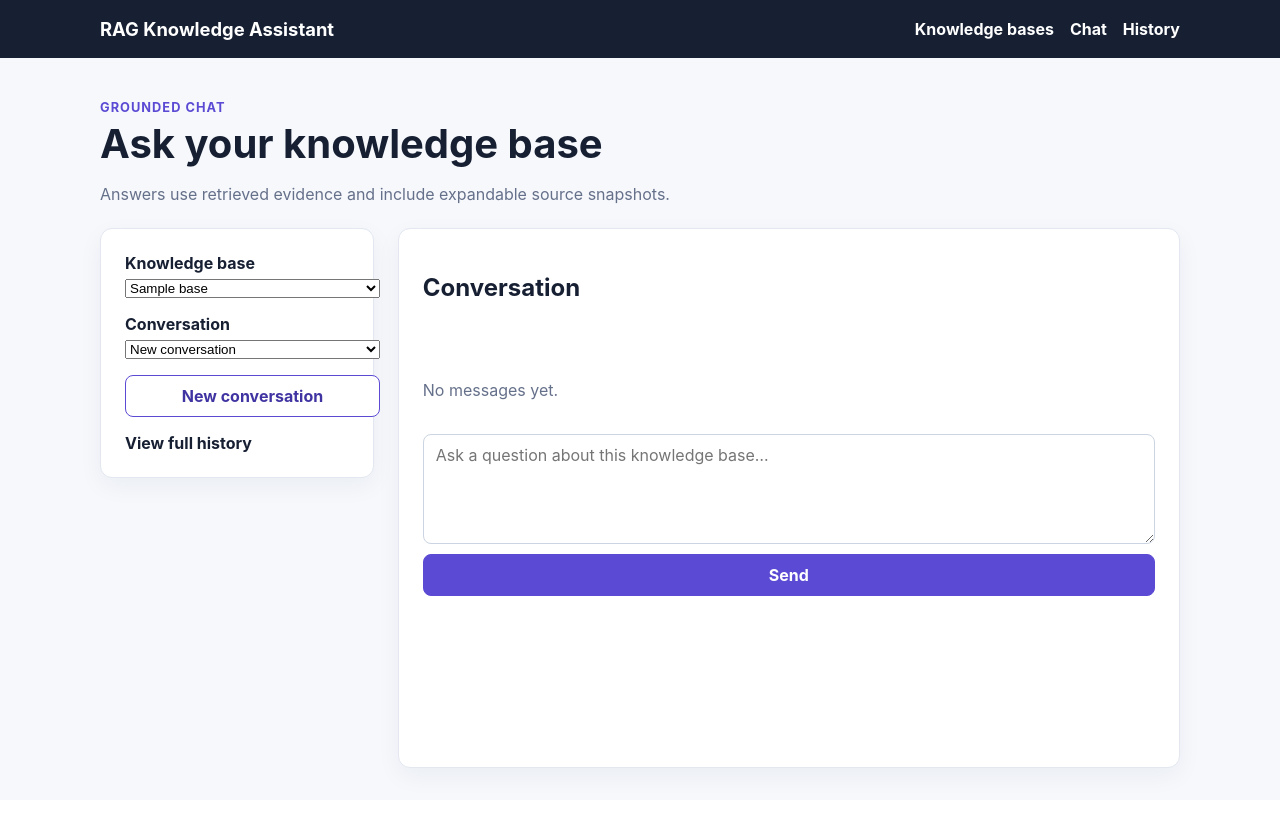
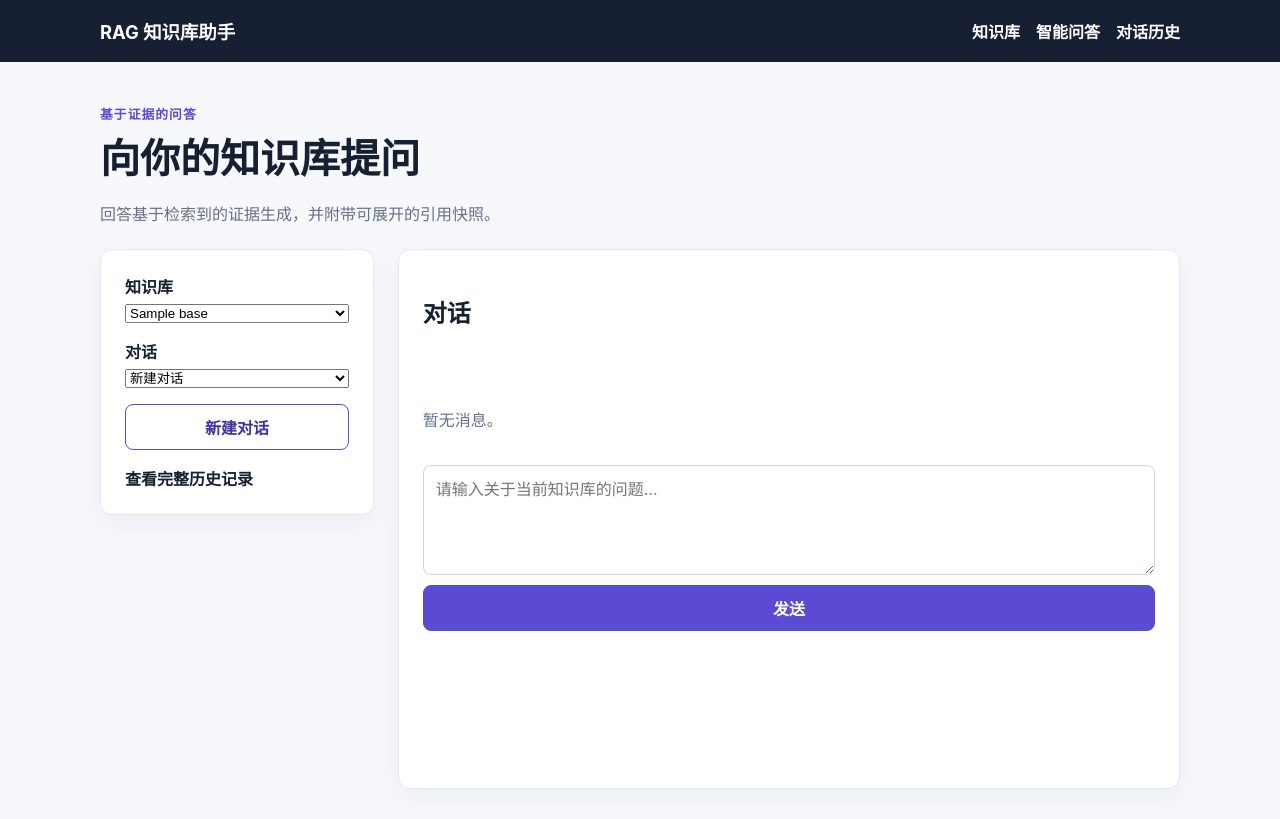
Before and after one commit to XingYiLiii/rag-knowledge-assistant, a FastAPI app: page /chat in a window 1280 px wide. Before the commit the page ends 782 px from the top, so only its background shows below. Run offline with FastAPI, Linux system fonts and the light colour scheme; tables that the repository leaves empty hold one stand-in row (values such as "Sample post").

Commit message:
feat: add Chinese localization for web UI

```diff
--- a/backend/app/web/static/app.js
+++ b/backend/app/web/static/app.js
@@ -1,5 +1,11 @@
 const apiBase = "/api/v1";
 const chatState = { conversationId: null };
+const documentStatusLabels = {
+  pending: "等待处理",
+  processing: "处理中",
+  ready: "已完成",
+  failed: "失败",
+};
 
 function pageMessage(text = "", isSuccess = false) {
   const target = document.querySelector("#page-message");
@@ -9,14 +15,14 @@ function pageMessage(text = "", isSuccess = false) {
 }
 
 function showError(error) {
-  pageMessage(error instanceof Error ? error.message : "Request failed.");
+  pageMessage(error instanceof Error ? error.message : "请求失败。");
 }
 
 async function request(path, options = {}) {
   const response = await fetch(`${apiBase}${path}`, options);
   if (response.status === 204) return null;
   const payload = await response.json().catch(() => ({}));
-  if (!response.ok) throw new Error(payload.error?.message || "Request failed.");
+  if (!response.ok) throw new Error(payload.error?.message || "请求失败。");
   return payload;
 }
 
@@ -33,8 +39,8 @@ function knowledgeBaseCard(knowledgeBase) {
   link.href = `/knowledge-bases/${knowledgeBase.id}`;
   link.append(
     textElement("h3", knowledgeBase.name),
-    textElement("p", knowledgeBase.description || "No description", "muted"),
-    textElement("p", `${knowledgeBase.document_count} document(s)`),
+    textElement("p", knowledgeBase.description || "暂无描述", "muted"),
+    textElement("p", `${knowledgeBase.document_count} 个文档`),
   );
   return link;
 }
@@ -45,7 +51,7 @@ async function loadKnowledgeBases() {
   const knowledgeBases = await request("/knowledge-bases");
   list.replaceChildren();
   if (!knowledgeBases.length) {
-    list.append(textElement("p", "No knowledge bases yet.", "muted"));
+    list.append(textElement("p", "暂无知识库。", "muted"));
     return;
   }
   knowledgeBases.forEach((item) => list.append(knowledgeBaseCard(item)));
@@ -86,7 +92,8 @@ function documentRow(documentItem) {
   cells.forEach((value, index) => {
     const cell = document.createElement("td");
     if (index === 2) {
-      const badge = textElement("span", value, `status status-${value}`);
+      const label = documentStatusLabels[value] ?? value;
+      const badge = textElement("span", label, `status status-${value}`);
       cell.append(badge);
     } else {
       cell.textContent = value;
@@ -95,15 +102,14 @@ function documentRow(documentItem) {
   });
   const actionCell = document.createElement("td");
   actionCell.className = "actions";
-  const reindex = textElement("button", "Reindex", "button-secondary button-small");
+  const reindex = textElement("button", "重新索引", "button-secondary button-small");
   reindex.addEventListener("click", () => reindexDocument(documentItem.id));
-  const remove = textElement("button", "Delete", "button-danger button-small");
+  const remove = textElement("button", "删除", "button-danger button-small");
   remove.addEventListener("click", () => deleteDocument(documentItem.id));
   actionCell.append(reindex, remove);
   row.append(actionCell);
   return row;
 }
-
 function currentKnowledgeBaseId() {
   return document.querySelector("[data-knowledge-base-id]")?.dataset.knowledgeBaseId;
 }
@@ -116,7 +122,7 @@ async function loadKnowledgeBaseDetail() {
     request(`/knowledge-bases/${knowledgeBaseId}/documents?page=1&page_size=100`),
   ]);
   document.querySelector("#knowledge-base-name").textContent = knowledgeBase.name;
-  document.querySelector("#knowledge-base-description").textContent = knowledgeBase.description || "No description";
+  document.querySelector("#knowledge-base-description").textContent = knowledgeBase.description || "暂无描述";
   const list = document.querySelector("#document-list");
   list.replaceChildren(...documentPage.items.map(documentRow));
 }
@@ -130,15 +136,15 @@ async function uploadDocument(event) {
   formData.append("file", input.files[0]);
   await request(`/knowledge-bases/${knowledgeBaseId}/documents`, { method: "POST", body: formData });
   input.value = "";
-  pageMessage("Upload accepted. Document is processing in the background.", true);
+  pageMessage("上传成功，文档正在后台处理中。", true);
   await loadKnowledgeBaseDetail();
 }
 
 async function deleteDocument(documentId) {
-  if (!window.confirm("Delete this document and its indexed vectors?")) return;
+  if (!window.confirm("确定删除该文档及其已索引的向量吗？")) return;
   try {
     await request(`/documents/${documentId}`, { method: "DELETE" });
-    pageMessage("Document deleted.", true);
+    pageMessage("文档已删除。", true);
     await loadKnowledgeBaseDetail();
   } catch (error) {
     showError(error);
@@ -148,7 +154,7 @@ async function deleteDocument(documentId) {
 async function reindexDocument(documentId) {
   try {
     await request(`/documents/${documentId}/reindex`, { method: "POST" });
-    pageMessage("Document reindexing started.", true);
+    pageMessage("文档已开始重新索引。", true);
     await loadKnowledgeBaseDetail();
   } catch (error) {
     showError(error);
@@ -168,7 +174,7 @@ function initKnowledgeBaseDetailPage() {
 function populateKnowledgeBaseSelect(select, knowledgeBases) {
   select.replaceChildren();
   if (!knowledgeBases.length) {
-    const option = new Option("No knowledge bases available", "");
+    const option = new Option("暂无可用知识库", "");
     option.disabled = true;
     option.selected = true;
     select.append(option);
@@ -183,9 +189,9 @@ function renderCitation(citation) {
   const details = document.createElement("details");
   details.className = "citation-card";
   const summary = document.createElement("summary");
-  const locator = citation.page_number ? `page ${citation.page_number}` : citation.section_title || "chunk";
-  summary.textContent = `[${citation.citation_id}] ${citation.document_name} · ${locator}`;
-  const metadata = textElement("p", `Score: ${Number(citation.score).toFixed(3)}`, "muted");
+  const locator = citation.page_number ? `第 ${citation.page_number} 页` : citation.section_title || "切片";
+  summary.textContent = `[${citation.citation_id}] ${citation.document_name} ｜ ${locator}`;
+  const metadata = textElement("p", `匹配分数：${Number(citation.score).toFixed(3)}`, "muted");
   const matched = document.createElement("pre");
   matched.className = "matched-text";
   matched.textContent = citation.matched_text;
@@ -196,12 +202,12 @@ function renderCitation(citation) {
 function renderChatMessage(message) {
   const article = document.createElement("article");
   article.className = `chat-message chat-message-${message.role}`;
-  article.append(textElement("p", message.role === "assistant" ? "Assistant" : "You", "message-role"));
+  article.append(textElement("p", message.role === "assistant" ? "助手" : "你", "message-role"));
   article.append(textElement("p", message.content, "message-content"));
   if (message.citations?.length) {
     const citations = document.createElement("div");
     citations.className = "citation-list";
-    citations.append(textElement("h3", "Sources", "citation-heading"));
+    citations.append(textElement("h3", "引用来源", "citation-heading"));
     message.citations.forEach((citation) => citations.append(renderCitation(citation)));
     article.append(citations);
   }
@@ -211,7 +217,7 @@ function renderChatMessage(message) {
 function renderMessages(target, messages) {
   target.replaceChildren();
   if (!messages.length) {
-    target.append(textElement("p", "No messages yet.", "muted"));
+    target.append(textElement("p", "暂无消息。", "muted"));
     return;
   }
   messages.forEach((message) => target.append(renderChatMessage(message)));
@@ -219,10 +225,10 @@ function renderMessages(target, messages) {
 
 async function loadConversationOptions(knowledgeBaseId, select) {
   const conversations = await request(`/knowledge-bases/${knowledgeBaseId}/conversations`);
-  select.replaceChildren(new Option("New conversation", ""));
+  select.replaceChildren(new Option("新建对话", ""));
   conversations.forEach((conversation) => {
     const createdAt = new Date(conversation.created_at).toLocaleString();
-    select.append(new Option(`Conversation · ${createdAt}`, conversation.id));
+    select.append(new Option(`对话 ｜ ${createdAt}`, conversation.id));
   });
   return conversations;
 }
@@ -233,7 +239,7 @@ async function createConversation(knowledgeBaseId, select) {
     headers: { "Content-Type": "application/json" },
     body: JSON.stringify({ knowledge_base_id: knowledgeBaseId }),
   });
-  const option = new Option("Current conversation", conversation.id);
+  const option = new Option("当前对话", conversation.id);
   select.append(option);
   select.value = conversation.id;
   chatState.conversationId = conversation.id;
@@ -254,7 +260,7 @@ async function initChatPage() {
   const knowledgeBases = await request("/knowledge-bases");
   populateKnowledgeBaseSelect(knowledgeBaseSelect, knowledgeBases);
   if (!knowledgeBases.length) {
-    pageMessage("Create a knowledge base before starting a chat.");
+    pageMessage("请先创建知识库，再开始智能问答。");
     return;
   }
 
@@ -277,7 +283,7 @@ async function initChatPage() {
     chatState.conversationId = null;
     conversationSelect.value = "";
     renderMessages(messageList, []);
-    pageMessage("A new conversation will be created when you send a question.", true);
+    pageMessage("发送问题后将自动创建新对话。", true);
   });
   form.addEventListener("submit", async (event) => {
     event.preventDefault();
@@ -299,7 +305,7 @@ async function initChatPage() {
       messageList.append(renderChatMessage({ role: "user", content: value }));
       messageList.append(renderChatMessage({ role: "assistant", content: response.answer, citations: response.citations }));
       question.value = "";
-      pageMessage(`Answered with ${response.used_chunks} source chunk(s).`, true);
+      pageMessage(`已基于 ${response.used_chunks} 个来源切片生成回答。`, true);
     } catch (error) {
       showError(error);
     }
@@ -322,7 +328,7 @@ async function initHistoryPage() {
   const knowledgeBases = await request("/knowledge-bases");
   populateKnowledgeBaseSelect(knowledgeBaseSelect, knowledgeBases);
   if (!knowledgeBases.length) {
-    pageMessage("No knowledge bases available.");
+    pageMessage("暂无可用知识库。");
     return;
   }
 
@@ -331,7 +337,7 @@ async function initHistoryPage() {
     conversationList.replaceChildren();
     renderMessages(messageList, []);
     if (!conversations.length) {
-      conversationList.append(textElement("p", "No saved conversations.", "muted"));
+      conversationList.append(textElement("p", "暂无已保存的对话。", "muted"));
       return;
     }
     conversations.forEach((conversation) => {
--- a/backend/app/web/templates/base.html
+++ b/backend/app/web/templates/base.html
@@ -1,19 +1,19 @@
 <!doctype html>
-<html lang="en">
+<html lang="zh-CN">
   <head>
     <meta charset="utf-8">
     <meta name="viewport" content="width=device-width, initial-scale=1">
-    <title>{% block title %}RAG Knowledge Assistant{% endblock %}</title>
+    <title>{% block title %}RAG 知识库助手{% endblock %}</title>
     <link rel="stylesheet" href="{{ url_for('static', path='styles.css') }}">
   </head>
   <body data-page="{% block page %}{% endblock %}">
     <header class="site-header">
       <div class="shell header-content">
-        <a class="brand" href="/">RAG Knowledge Assistant</a>
-        <nav class="site-nav" aria-label="Main navigation">
-          <a href="/">Knowledge bases</a>
-          <a href="/chat">Chat</a>
-          <a href="/history">History</a>
+        <a class="brand" href="/">RAG 知识库助手</a>
+        <nav class="site-nav" aria-label="主导航">
+          <a href="/">知识库</a>
+          <a href="/chat">智能问答</a>
+          <a href="/history">对话历史</a>
         </nav>
       </div>
     </header>
--- a/backend/app/web/templates/chat.html
+++ b/backend/app/web/templates/chat.html
@@ -1,39 +1,39 @@
 {% extends "base.html" %}
 
-{% block title %}Chat · RAG Knowledge Assistant{% endblock %}
+{% block title %}智能问答 | RAG 知识库助手{% endblock %}
 {% block page %}chat{% endblock %}
 
 {% block content %}
   <section class="page-heading">
     <div>
-      <p class="eyebrow">Grounded chat</p>
-      <h1>Ask your knowledge base</h1>
-      <p class="muted">Answers use retrieved evidence and include expandable source snapshots.</p>
+      <p class="eyebrow">基于证据的问答</p>
+      <h1>向你的知识库提问</h1>
+      <p class="muted">回答基于检索到的证据生成，并附带可展开的引用快照。</p>
     </div>
   </section>
 
   <section class="chat-layout">
     <aside class="card chat-controls">
       <label>
-        Knowledge base
+        知识库
         <select id="chat-knowledge-base" required></select>
       </label>
       <label>
-        Conversation
+        对话
         <select id="chat-conversation"></select>
       </label>
-      <button id="new-conversation" class="button-secondary" type="button">New conversation</button>
-      <a class="text-link" href="/history">View full history</a>
+      <button id="new-conversation" class="button-secondary" type="button">新建对话</button>
+      <a class="text-link" href="/history">查看完整历史记录</a>
     </aside>
 
     <section class="card chat-panel" aria-labelledby="chat-heading">
-      <h2 id="chat-heading">Conversation</h2>
+      <h2 id="chat-heading">对话</h2>
       <p id="page-message" class="page-message" role="status"></p>
       <div id="chat-messages" class="chat-messages" aria-live="polite"></div>
       <form id="chat-form" class="chat-form">
-        <label class="sr-only" for="chat-question">Question</label>
-        <textarea id="chat-question" maxlength="2000" placeholder="Ask a question about this knowledge base…" required></textarea>
-        <button type="submit">Send</button>
+        <label class="sr-only" for="chat-question">问题</label>
+        <textarea id="chat-question" maxlength="2000" placeholder="请输入关于当前知识库的问题…" required></textarea>
+        <button type="submit">发送</button>
       </form>
     </section>
   </section>
```
Also changed, not shown: backend/app/web/templates/history.html (+6 -6 lines), backend/app/web/templates/knowledge_base_detail.html (+15 -15 lines), backend/app/web/templates/knowledge_bases.html (+10 -10 lines), backend/tests/integration/test_chat_web.py (+6 -2 lines), backend/tests/integration/test_web_pages.py (+1 -1 lines).
